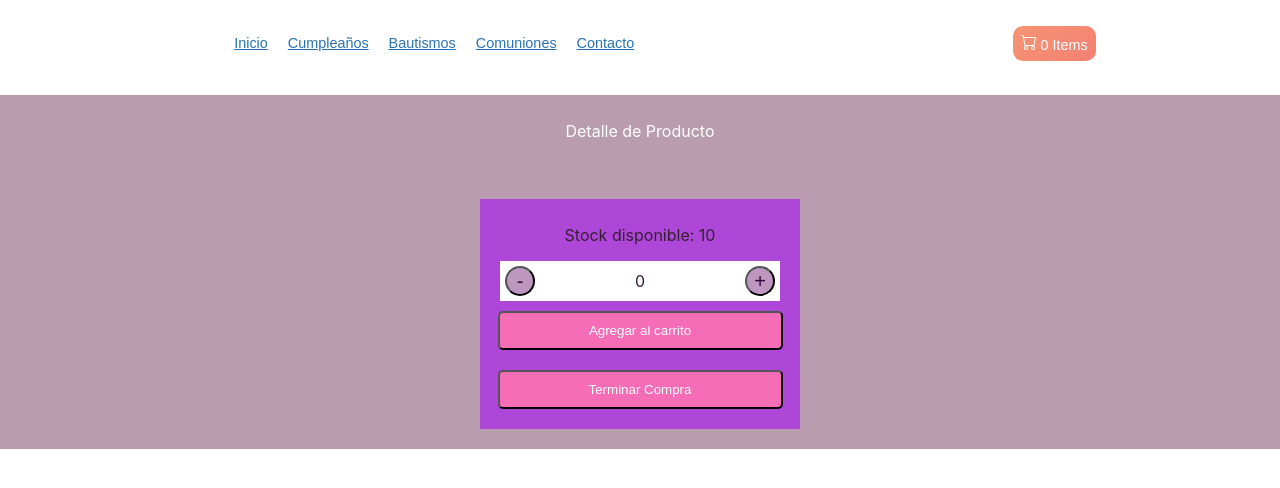
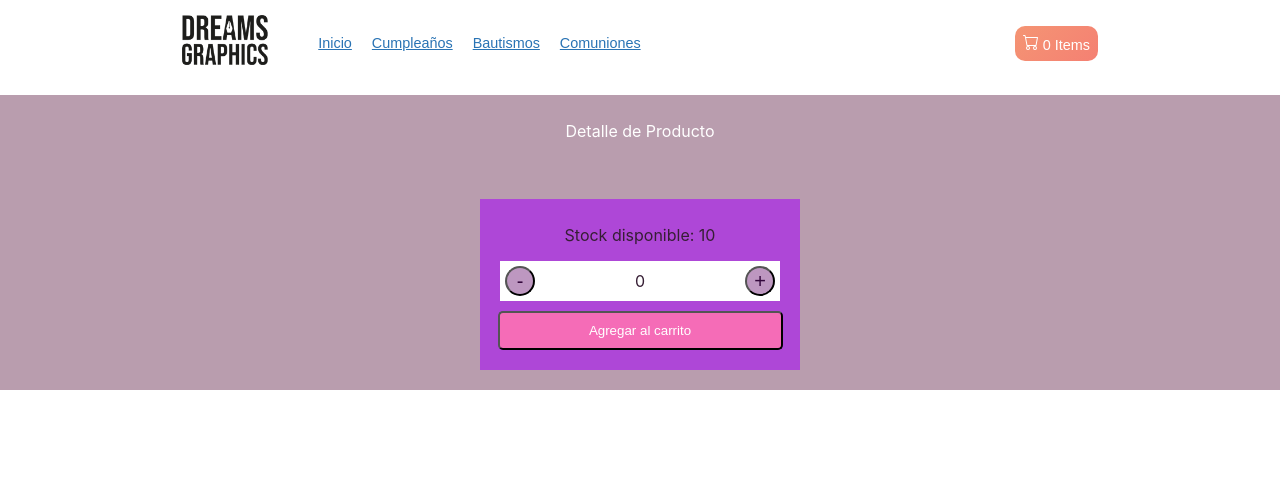
Before and after one commit to stefaniavillella/ecommerceVillella, a React (Create React App) app: page /item/1 in a window 1280 px wide. Shown: the top 488 px of the page. Built offline with nearby package versions, Linux system fonts and the light colour scheme; no server answers; the database is empty.

Commit message:
arreglo nav bar con logo

```diff
--- a/src/componentes/ItemCount/ItemCount.js
+++ b/src/componentes/ItemCount/ItemCount.js
@@ -1,5 +1,6 @@
 import { useState } from "react";
-import './styles.css'
+import './styles.css';
+import '../CartWidget/CartWidget'
 
 const Contador = ({stock, initial, onAdd})=>{
     const [count, setCount] = useState(initial);
@@ -25,7 +26,6 @@
                 <button disabled={stock===0} onClick={incrementar} className='botonControl'>+</button>
             </div>
             <button disabled={stock === 0} className='botonAgregar' onClick={()=>onAdd(count)}>Agregar al carrito</button>
-            <button  className='botonAgregar' onClick={()=>onAdd()}>Terminar Compra</button>
         </div>
     )
 }
--- a/src/componentes/NavBar/NavBar.js
+++ b/src/componentes/NavBar/NavBar.js
@@ -2,12 +2,17 @@
 import '../CartWidget/CartWidget'
 import CartWidget from '../CartWidget/CartWidget';
 import { Link } from 'react-router-dom';
-
+import logo from '../../../src/assets/logo.png';
 
 const NavBar = () => {
     return (
         <header className="sticky-top header" style={{height:'85px'}}>
     <nav className="navbar navbar-expand-lg navbar-light bg-light">
+        <div>
+        <Link to="/">
+                    <img className="logo" src={logo} alt="logo"/>
+                </Link>
+      </div>
       <div className="container-fluid">
         <div className="ulcontenedor" id="navbarSupportedContent">
           <ul className="navbar-nav me-auto mb-2 mb-lg-0 align-items-center">
@@ -15,7 +20,6 @@
             <Link className="nav-item nav-link header__navItem" to="/productos/cumpleaños">Cumpleaños</Link>
             <Link className="nav-item nav-link header__navItem" to="/productos/bautismo">Bautismos</Link>
             <Link className="nav-item nav-link header__navItem" to="/productos/comunión">Comuniones</Link>
-            <Link className="nav-item nav-link header__navItem" to={'./contacto.html'}>Contacto</Link>
 
           </ul>
 
--- a/src/componentes/NavBar/styles.css
+++ b/src/componentes/NavBar/styles.css
@@ -1,12 +1,14 @@
 .header {
-    background-color: rgb(240, 209, 255);
-width: 100%;
-height: 75px;
-display: flex;
-flex-direction: row;
-justify-content: space-around;
-align-items:center;
- }
+  background-color: white;
+  width: 100%;
+  height: 75px;
+  display: flex;
+  justify-content: space-around;
+  align-items: center;
+  flex-wrap: wrap;
+  align-content: center;
+}
+
     .header__navItem {
       font-family: 'Montserrat', sans-serif;
       font-size: 0.9rem;
@@ -82,3 +84,8 @@
   background-color: #e2c7d3;
   margin-top: 10px;
 }
+
+.logo{
+  height: 50px;
+  width: auto;
+}
```
Also changed, not shown: public/logo.png (added), src/assets/logo.png (added).
